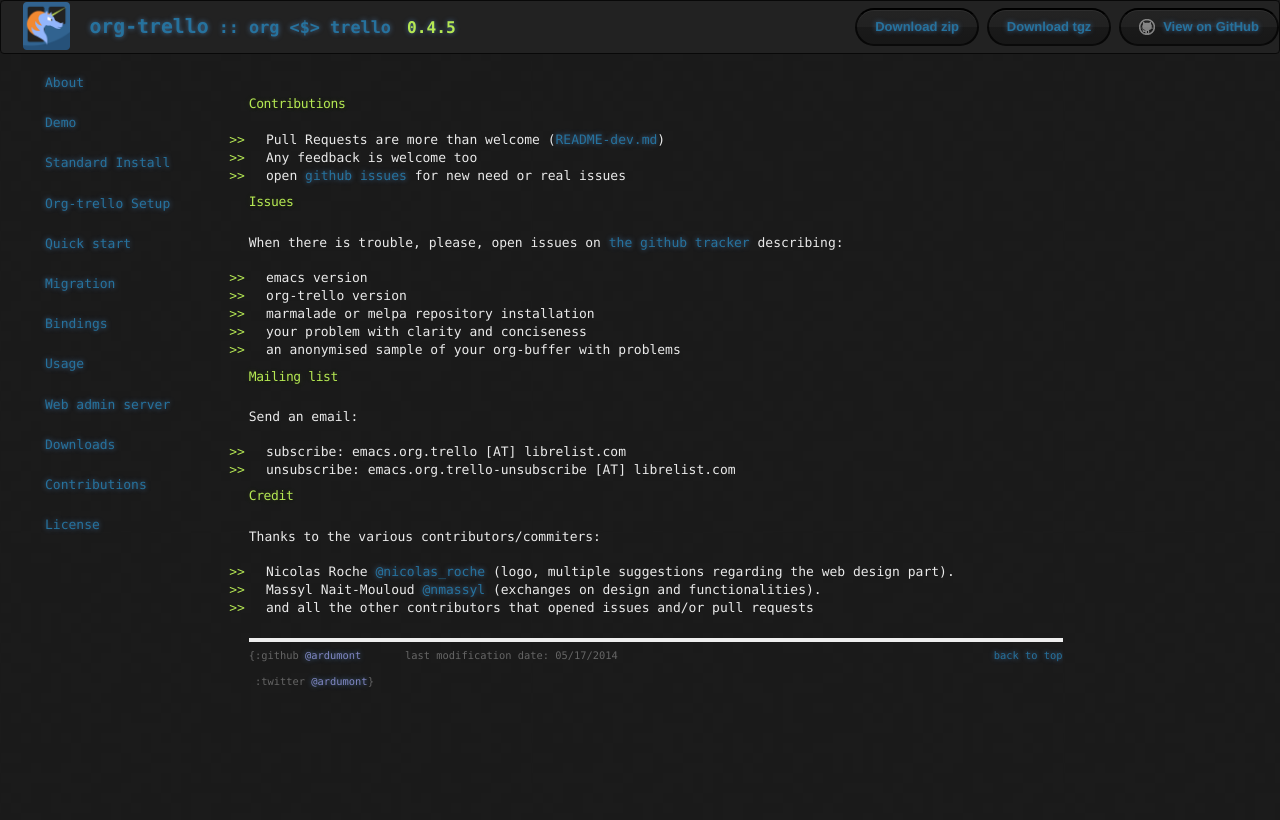
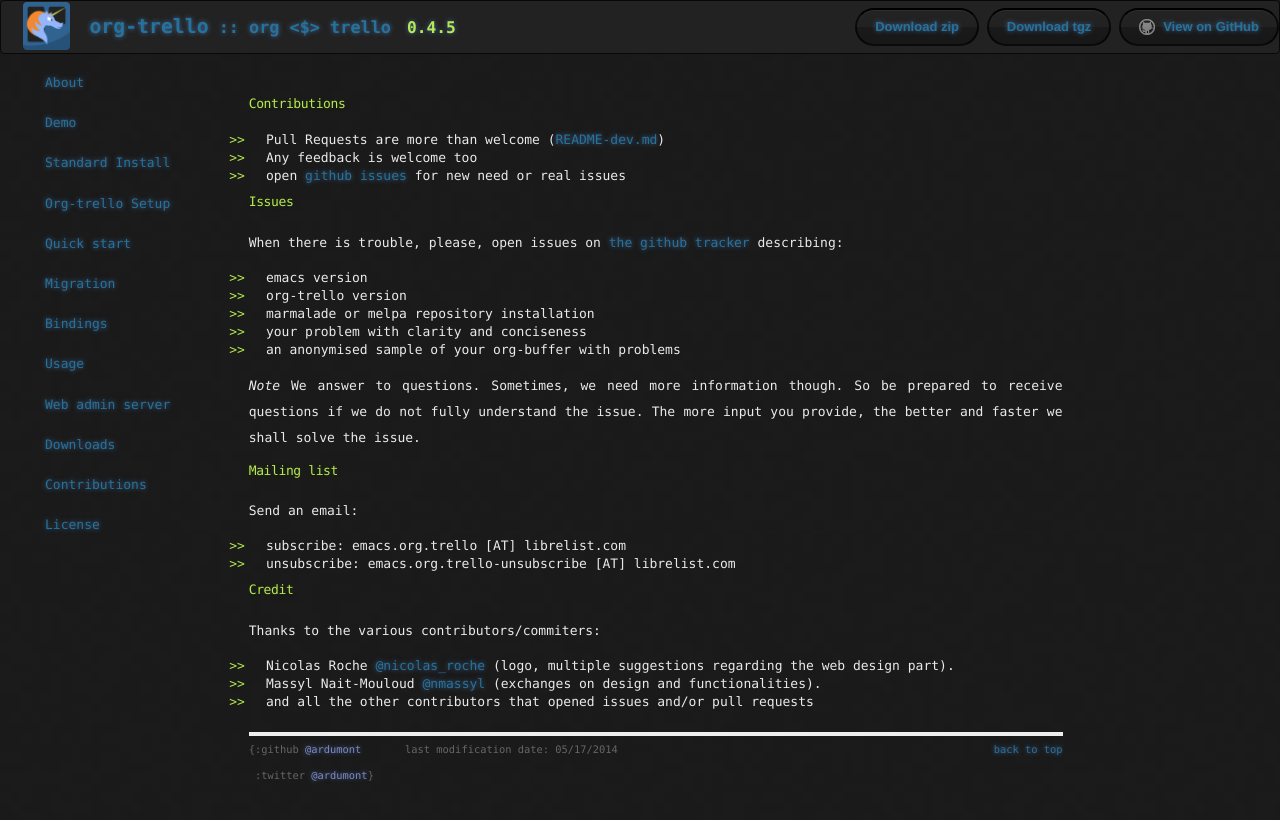
Before and after one commit to org-trello/org-trello.github.io, a Jekyll site: the page built from contributions.md, in a window 1280 px wide. Shown: the top 820 px of the page. Built offline with Jekyll 4.4.1, drawn with Linux system fonts in a browser that asks for light colours; nearby versions of some CDN libraries; library files that are not in the unit come from our copies; Markdown is read by kramdown in place of the engine named in the settings.

Commit message:
Add a note about questions from our side

```diff
--- a/contributions.md
+++ b/contributions.md
@@ -18,6 +18,11 @@ When there is trouble, please, open issues on [the github tracker](https://githu
 - your problem with clarity and conciseness
 - an anonymised sample of your org-buffer with problems
 
+*Note*
+We answer to questions. Sometimes, we need more information though.
+So be prepared to receive questions if we do not fully understand the issue.
+The more input you provide, the better and faster we shall solve the issue.
+
 ## Mailing list
 
 Send an email:
```
